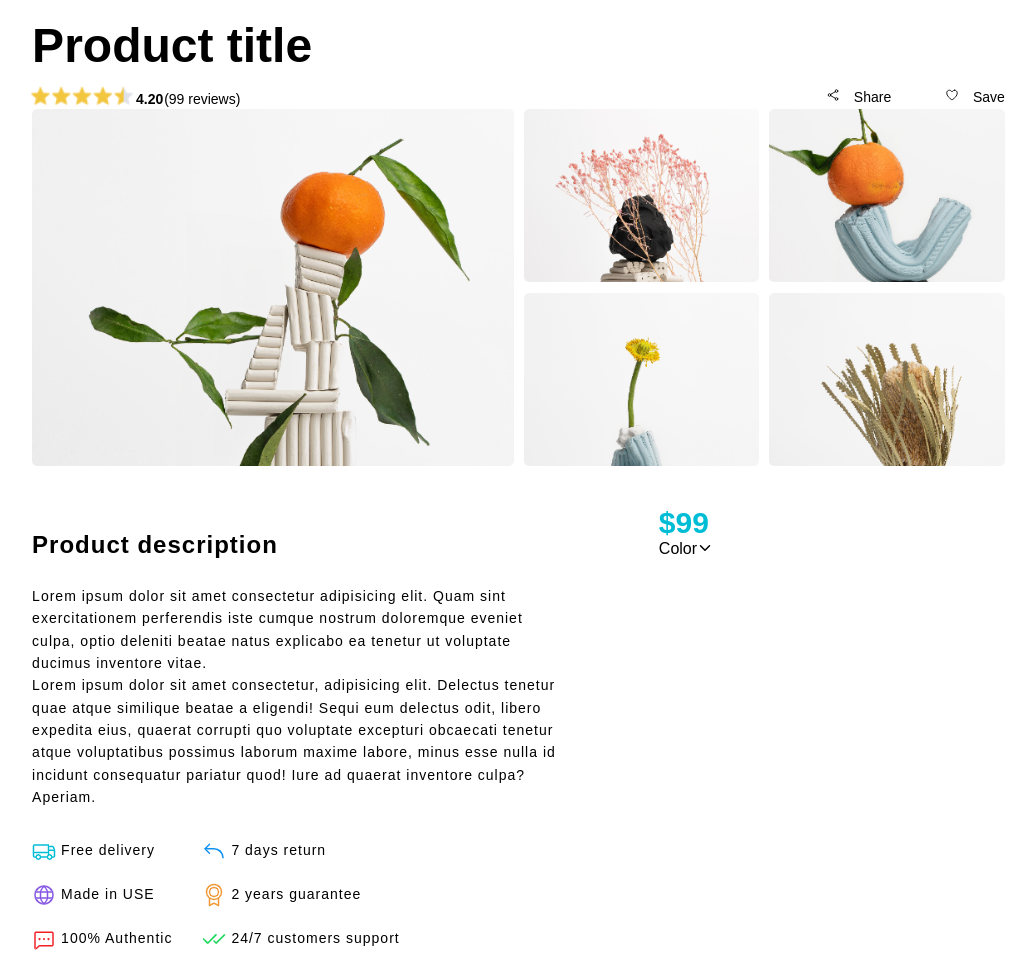
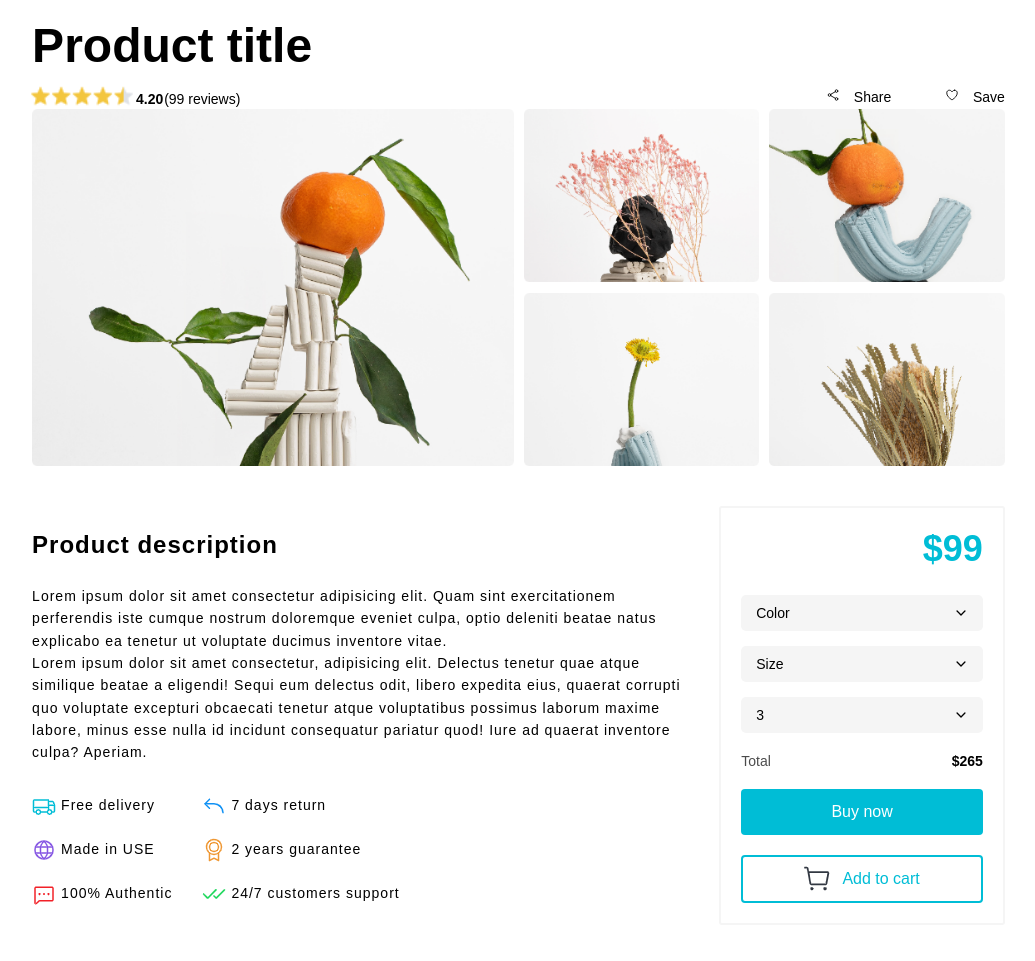
Before and after one commit to TranLeThienTri/Product_detail, a plain HTML site: page index.html in a window 1280 px wide. Shown: the part 149-1110 px from the top of the page, without its empty margins (85-1120 px from the left). After the commit the page ends 1074 px from the top, so only its background shows below. Drawn offline with nearby package versions, Linux system fonts and the light colour scheme.

Commit message:
done table option

```diff
--- a/css/style.css
+++ b/css/style.css
@@ -77,9 +77,9 @@ body {
     font-weight: 600;
 }
 
-.navbar li:hover>a {
-    color: #00BDD6;
-    border-bottom: 5px solid #00BDD6;
+.navbar li:hover > a {
+    color: #00bdd6;
+    border-bottom: 5px solid #00bdd6;
 }
 
 .input {
@@ -171,36 +171,10 @@ body {
     grid-area: h5;
 }
 
-.des_product {
-    margin: 40px 0;
-}
-
 .title_p {
     font-size: 24px;
     font-weight: 700;
     padding: 20px 0;
-}
-
-.container_des {
-    display: flex;
-    width: 70%;
-}
-
-.sub_des {
-    line-height: 1.6;
-    font-size: 14px;
-    letter-spacing: 1px;
-}
-
-.buy {
-    margin-left: 100px;
-    width: 30%;
-}
-
-.price {
-    font-size: 30px;
-    font-weight: 700;
-    color: #00BDD6;
 }
 
 .infomation_pro {
@@ -228,7 +202,95 @@ body {
     margin-left: 5px;
 }
 
+.buy {
+    width: 40%;
+    border: 2px solid #f5f5f5;
+    border-radius: 3px;
+    padding: 20px;
+}
+
+.container_des {
+    margin: 40px 0;
+    display: flex;
+    width: 100%;
+    gap: 2%;
+}
+
+.sub_des {
+    line-height: 1.6;
+    font-size: 14px;
+    letter-spacing: 1px;
+    width: 98%;
+}
+
+.price {
+    font-size: 36px;
+    font-weight: 900;
+    color: #00bdd6;
+    display: flex;
+    justify-content: flex-end;
+    padding-bottom: 10px;
+}
+
+.option {
+}
+
 .line_option {
     width: 100%;
     display: flex;
+    justify-content: space-between;
+    background-color: #f5f5f5;
+    padding: 10px 15px;
+    border-radius: 5px;
+    margin-top: 15px;
+    font-size: 14px;
+    align-items: center;
 }
+
+.total {
+    width: 100%;
+    display: flex;
+    justify-content: space-between;
+    margin: 20px 0;
+    font-size: 14px;
+}
+
+.total span:first-child {
+    opacity: 0.7;
+    text-transform: capitalize;
+}
+.total span:last-child {
+    font-weight: 900;
+}
+
+.btn_buy_now {
+    background-color: #00bdd6;
+    text-align: center;
+    padding: 14px 0;
+    border-radius: 4px;
+    color: #fff;
+}
+
+.btn_buy_now:hover {
+    background-color: #fff;
+    border: 2px solid #00bdd6;
+    color: #00bdd6;
+}
+
+.add_to_cart {
+    margin-top: 20px;
+    display: flex;
+    justify-content: center;
+    align-items: center;
+    background-color: #fff;
+    padding: 8px 0;
+    border-radius: 4px;
+    color: #00bdd6;
+    border: 2px solid #00bdd6;
+    gap: 10px;
+}
+
+.add_to_cart:hover {
+    background-color: #00bdd6;
+    color: #fff;
+}
--- a/index.html
+++ b/index.html
@@ -5,12 +5,13 @@
     <meta charset="UTF-8">
     <meta http-equiv="X-UA-Compatible" content="IE=edge">
     <meta name="viewport" content="width=device-width, initial-scale=1.0">
-    <title>Document</title>
+    <title>Product</title>
     <link rel="stylesheet" href="./css/style.css">
     <script type="module" src="https://unpkg.com/ionicons@5.5.2/dist/ionicons/ionicons.esm.js"></script>
     <script nomodule src="https://unpkg.com/ionicons@5.5.2/dist/ionicons/ionicons.js"></script>
-    <link rel="stylesheet" href="https://cdnjs.cloudflare.com/ajax/libs/font-awesome/6.3.0/css/all.min.css" integrity="sha512-SzlrxWUlpfuzQ+pcUCosxcglQRNAq/DZjVsC0lE40xsADsfeQoEypE+enwcOiGjk/bSuGGKHEyjSoQ1zVisanQ==" crossorigin="anonymous" referrerpolicy="no-referrer"
-    />
+    <link rel="stylesheet" href="https://cdnjs.cloudflare.com/ajax/libs/font-awesome/6.3.0/css/all.min.css"
+        integrity="sha512-SzlrxWUlpfuzQ+pcUCosxcglQRNAq/DZjVsC0lE40xsADsfeQoEypE+enwcOiGjk/bSuGGKHEyjSoQ1zVisanQ=="
+        crossorigin="anonymous" referrerpolicy="no-referrer" />
 </head>
 
 <body>
@@ -43,12 +44,11 @@
             <div class="vote_below_proTitle">
                 <div class="vote_left"><img src="./img/Rating 303.png" alt="">
                     <span>4.20</span>
-                    <span>(99 reviews)</span></div>
+                    <span>(99 reviews)</span>
+                </div>
                 <div class="vote_right">
                     <ion-icon name="share-social-outline"></ion-icon>
-                    <span>
-                    Share
-                </span>
+                    <span> Share </span>
                     <ion-icon name="heart-outline"></ion-icon>
                     <span>Save</span>
                 </div>
@@ -59,16 +59,18 @@
                 <img src="./img/Image 1707.png" alt="">
                 <img src="./img/Image 1706.png" alt="">
                 <img src="./img/Image 1709.png" alt="">
-
             </div>
-            <div class="des_product">
                 <div class="container_des">
                     <div class="sub_des">
                         <p class="title_p">Product description</p>
-                        <p class="sub_des">Lorem ipsum dolor sit amet consectetur adipisicing elit. Quam sint exercitationem perferendis iste cumque nostrum doloremque eveniet culpa, optio deleniti beatae natus explicabo ea tenetur ut voluptate ducimus inventore vitae.</p>
-                        <p class="sub_des">Lorem ipsum dolor sit amet consectetur, adipisicing elit. Delectus tenetur quae atque similique beatae a eligendi! Sequi eum delectus odit, libero expedita eius, quaerat corrupti quo voluptate excepturi obcaecati tenetur atque
-                            voluptatibus possimus laborum maxime labore, minus esse nulla id incidunt consequatur pariatur quod! Iure ad quaerat inventore culpa? Aperiam.</p>
-
+                        <p class="sub_des">Lorem ipsum dolor sit amet consectetur adipisicing elit. Quam sint
+                            exercitationem perferendis iste cumque nostrum doloremque eveniet culpa, optio deleniti
+                            beatae natus explicabo ea tenetur ut voluptate ducimus inventore vitae.</p>
+                        <p class="sub_des">Lorem ipsum dolor sit amet consectetur, adipisicing elit. Delectus tenetur
+                            quae atque similique beatae a eligendi! Sequi eum delectus odit, libero expedita eius,
+                            quaerat corrupti quo voluptate excepturi obcaecati tenetur atque voluptatibus possimus
+                            laborum maxime labore, minus esse nulla id incidunt consequatur pariatur quod! Iure ad
+                            quaerat inventore culpa? Aperiam.</p>
                         <div class="infomation_pro">
                             <div class="info_left">
                                 <div class="info">
@@ -109,11 +111,26 @@
                                 <span>Color</span>
                                 <ion-icon name="chevron-down-outline"></ion-icon>
                             </div>
-
+                            <div class="line_option">
+                                <span>Size</span>
+                                <ion-icon name="chevron-down-outline"></ion-icon>
+                            </div>
+                            <div class="line_option">
+                                <span>3</span>
+                                <ion-icon name="chevron-down-outline"></ion-icon>
+                            </div>
+                            <div class="total">
+                                <span>total</span>
+                                <span>$265</span>
+                            </div>
+                            <div class="btn_buy_now">Buy now</div>
+                            <div class="add_to_cart">
+                                <img src="./img/Shopping cart simple 1.png" alt="cart">
+                                Add to cart
+                            </div>
                         </div>
                     </div>
                 </div>
-            </div>
         </div>
         <!-- <div id="right">
             <img src="./img/Bell 1.png" alt="">
```
Also changed, not shown: document/table price.png (added).
